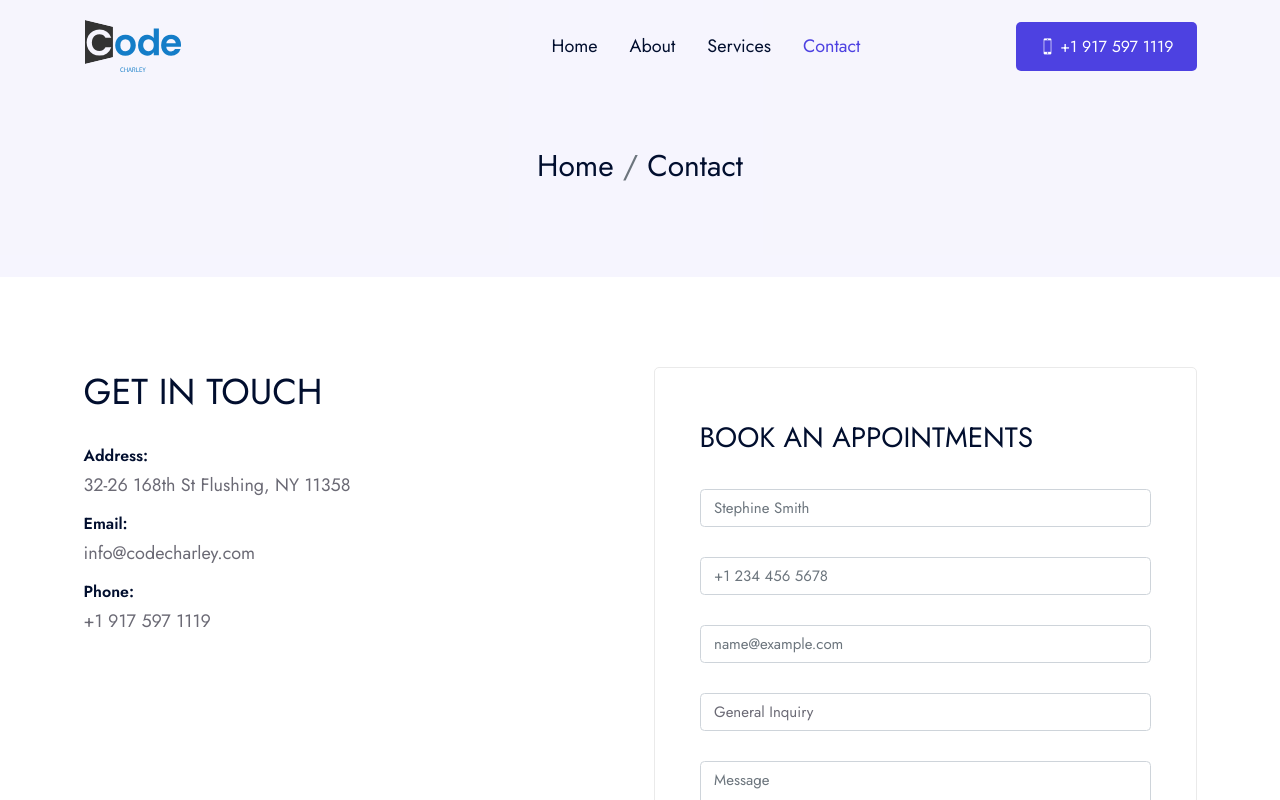
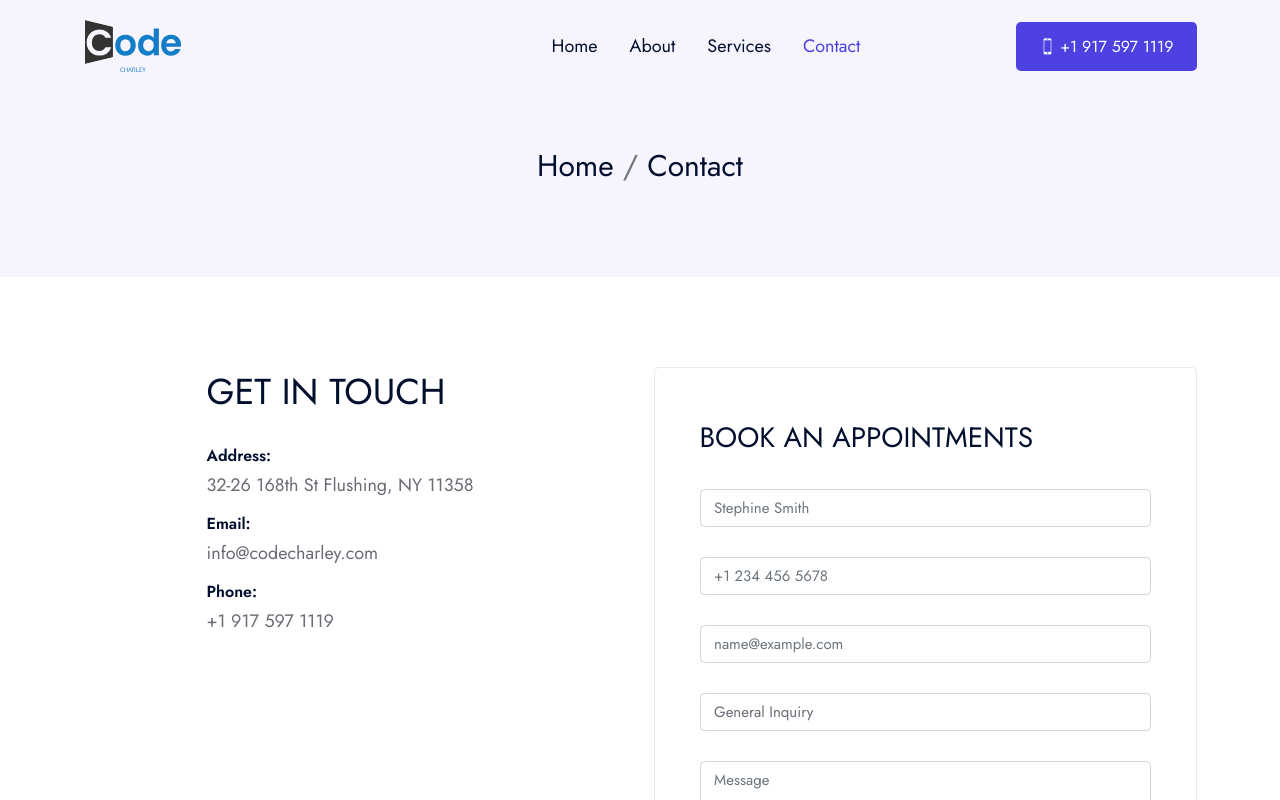
Before and after one commit to charlespark4393/codecharley_frontv2, a React (Create React App) app: page /contact in a window 1280 px wide. Shown: the top 800 px of the page. Built offline with nearby package versions, Linux system fonts and the light colour scheme.

Commit message:
feat: contact info

```diff
--- a/src/pages/contact/ContactMain.js
+++ b/src/pages/contact/ContactMain.js
@@ -8,7 +8,7 @@ const ContactMain = () => {
                 <div className="ras-contact-content sec-spacer">
                     <div className="container">
                         <div className="row">
-                            <div className="col-lg-6">
+                            <div className="col-lg-6 d-flex justify-content-center">
                                 <ContactInfo />
                             </div>
                             <div className="col-lg-6">
```
